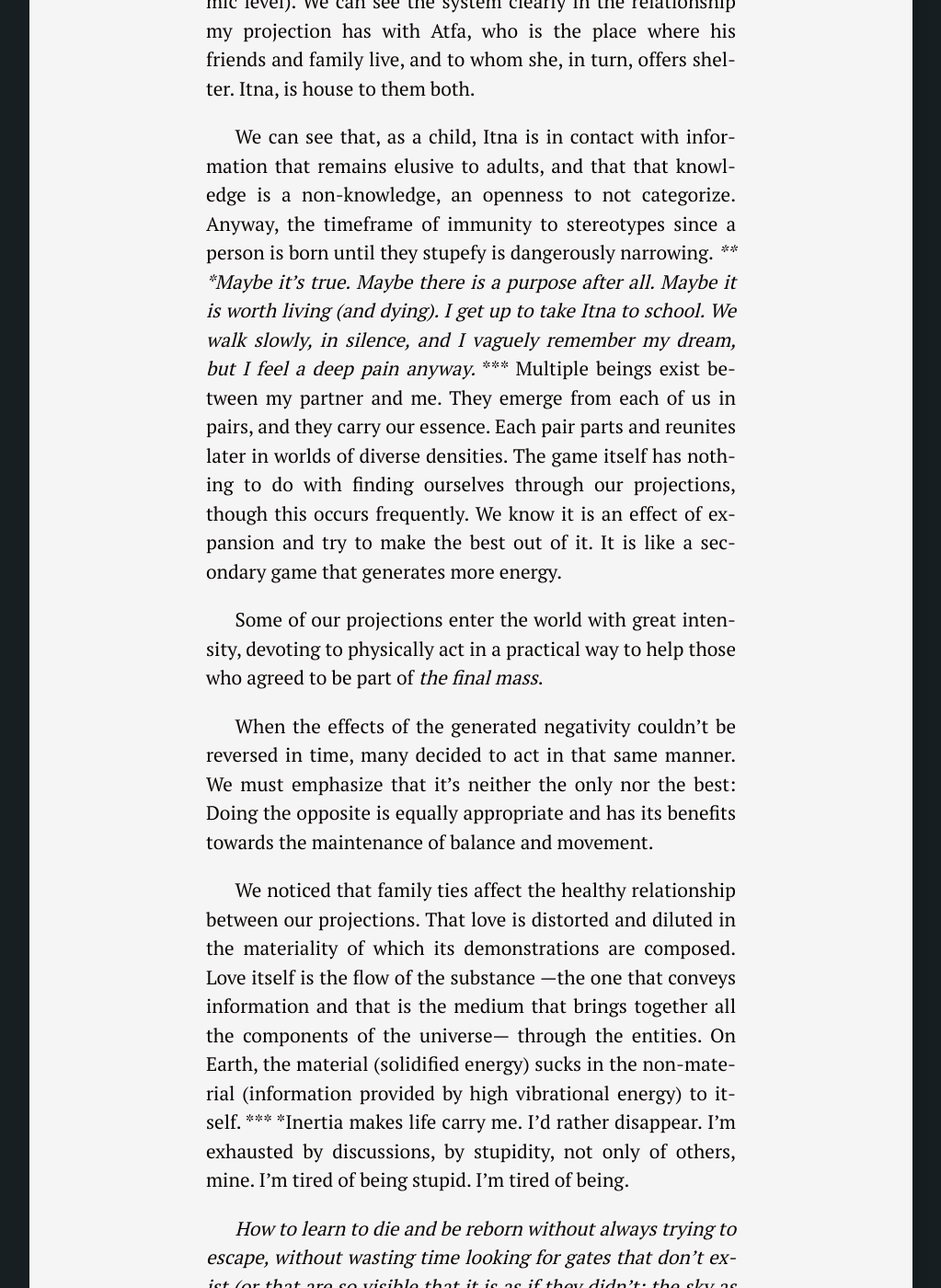
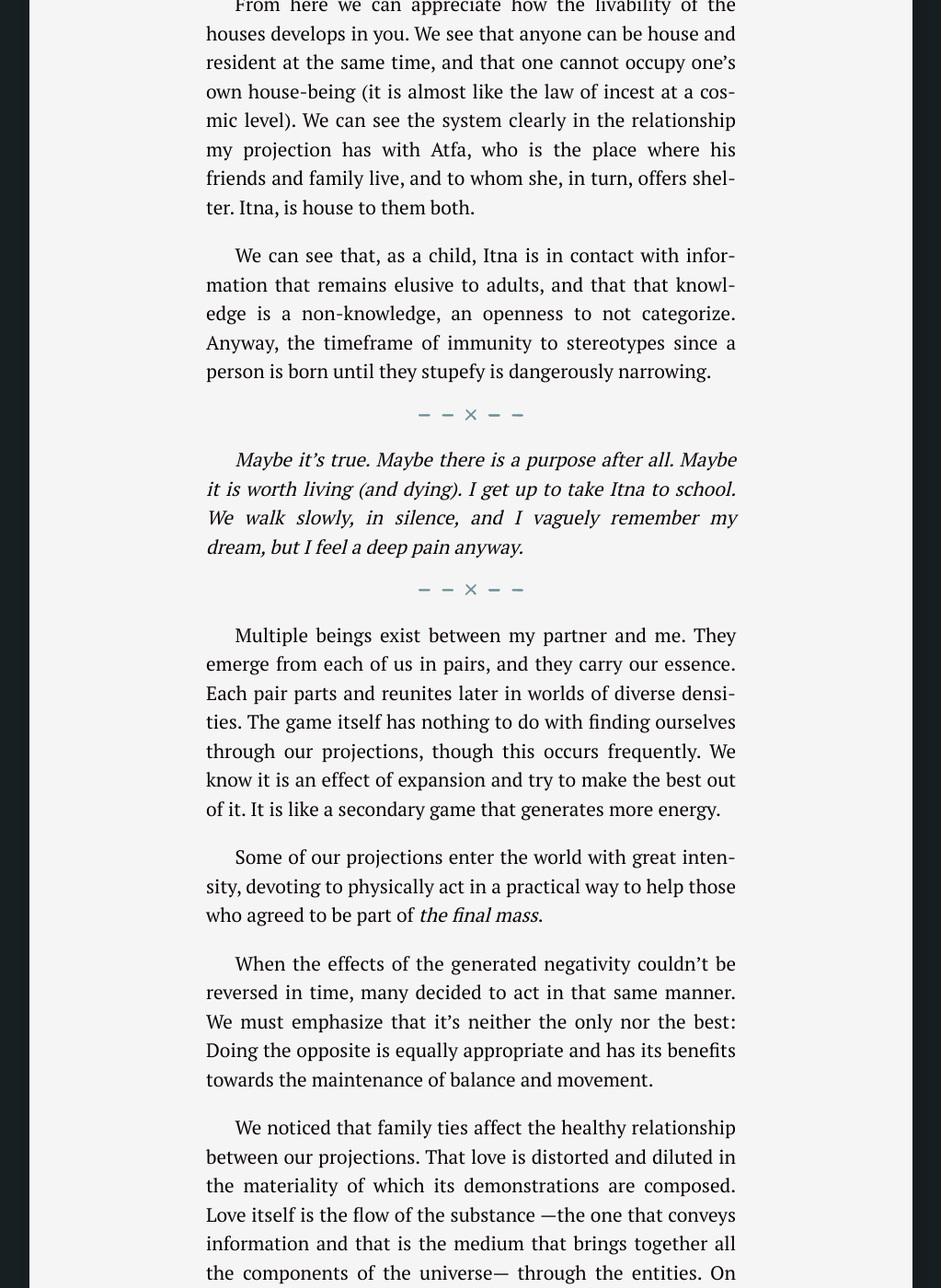
Before and after one commit to silvialohrmann/editorial, a Jekyll site: the page built from _posts/2022-11-18-we-are-houses.md, in a window 1280 px wide and 1400 px high, scrolled down 4174 px. Shown: the whole window at 92% size, without its empty margins (128-1151 px from the left). Built offline with Jekyll 4.4.1, drawn with Linux system fonts in a browser that asks for light colours; some of the changed text lies outside the part shown.

Commit message:
Update 2022-11-18-we-are-houses.md

```diff
--- a/_posts/2022-11-18-we-are-houses.md
+++ b/_posts/2022-11-18-we-are-houses.md
@@ -39,10 +39,10 @@ I know it seems impossible that problems of space exist in the state we are in,
 In short: Empty places attract to themselves entities with which they can interact. When speaking of places or houses we are not referring to things, but beings, *things* only exist in the lowest density.
 
 Our house has no definite shape, it is only a thought. We dwell in it with our intention.
-***
+<hr>
 *I’m surprised that I’m not thinking about killing myself.  I feel so bad… I’m a tumor operating itself.
 I dreamed of Itna last night, of the giant wave, again. It was a calmed fear, that of dying. What really scared me was not seeing him again.*
-***
+<hr>
 Through dreams one can access other lives. These lives, which we believe to be past, actually occur simultaneously. This is a difficult concept for someone who unfolds in the linearity of time, but it’s important to adopt it, since the permeability that exists between events from different loops of experience explains the development of evolution.
 
 Recognizing the purpose is capital. It is presented throughout your stay disguised in other things, but it is almost impossible to not know that a thread ties all together, that an arrow points to an end, it passes through each and everyone, and takes us somewhere.
@@ -52,10 +52,10 @@ We seek to expand our energy and, indeed, there is the risk of oblivion, but wit
 From here we can appreciate how the livability of the houses develops in you. We see that anyone can be house and resident at the same time, and that one cannot occupy one’s own house-being (it is almost like the law of incest at a cosmic level). We can see the system clearly in the relationship my projection has with Atfa, who is the place where his friends and family live, and to whom she, in turn, offers shelter. Itna, is house to them both.
 
 We can see that, as a child, Itna is in contact with information that remains elusive to adults, and that that knowledge is a non-knowledge, an openness to not categorize. Anyway, the timeframe of immunity to stereotypes since a person is born until they stupefy is dangerously narrowing.
-***
+<hr>
 *Maybe it’s true. Maybe there is a purpose after all. Maybe it is worth living (and dying).
 I get up to take Itna to school. We walk slowly, in silence, and I vaguely remember my dream, but I feel a deep pain anyway.*
-***
+<hr>
 Multiple beings exist between my partner and me. They emerge from each of us in pairs, and they carry our essence. Each pair parts and reunites later in worlds of diverse densities. The game itself has nothing to do with finding ourselves through our projections, though this occurs frequently. We know it is an effect of expansion and try to make the best out of it. It is like a secondary game that generates more energy.
 
 Some of our projections enter the world with great intensity, devoting to physically act in a practical way to help those who agreed to be part of *the final mass*.
@@ -63,7 +63,7 @@ Some of our projections enter the world with great intensity, devoting to physic
 When the effects of the generated negativity couldn’t be reversed in time, many decided to act in that same manner. We must emphasize that it’s neither the only nor the best: Doing the opposite is equally appropriate and has its benefits towards the maintenance of balance and movement.
 
 We noticed that family ties affect the healthy relationship between our projections. That love is distorted and diluted in the materiality of which its demonstrations are composed. Love itself is the flow of the substance —the one that conveys information and that is the medium that brings together all the components of the universe— through the entities. On Earth, the material (solidified energy) sucks in the non-material (information provided by high vibrational energy) to itself.
-***
+<hr>
 *Inertia makes life carry me. I’d rather disappear. I’m exhausted by discussions, by stupidity, not only of others, mine. I’m tired of being stupid. I’m tired of being.
 
 *How to learn to die and be reborn without always trying to escape, without wasting time looking for gates that don’t exist (or that are so visible that it is as if they didn’t: the sky as a gate, or the sea)?*
@@ -75,7 +75,7 @@ We noticed that family ties affect the healthy relationship between our projecti
 *If I die, will I care to have left people I love here? Or is it as if awakening to another life and believing that the previous one was invented, unreal? When I wake up, what happens to those I abandon in the dream? Versions and versions of repeated people, of children, of friends, of relatives who change roles from one story to another. How to keep count, how to know who is more real?*
 
 *My life starts to be controlled by my nocturnal activity, in which everything is suited to me, in which I feel life more intimately. It is as if my spirit entered me, as if I enlarged. I make room for him to accommodate and be able to feel everything.*
-***
+<hr>
 Inter-livability allows you to live sheltered by other beings. This doesn’t mean you have to feed off the energy available in the beings that host you, though it happens a lot. The system itself is a gift through which those involved can eventually access us more easily. We speak of the ones involved because there is the possibility of not partaking in the game of the houses while still being part of the game on Earth. You don’t remember that.
 
 Oblivion is the backbone of our project. (With our we mean yours and ours.) Everything is organized around it.
```
